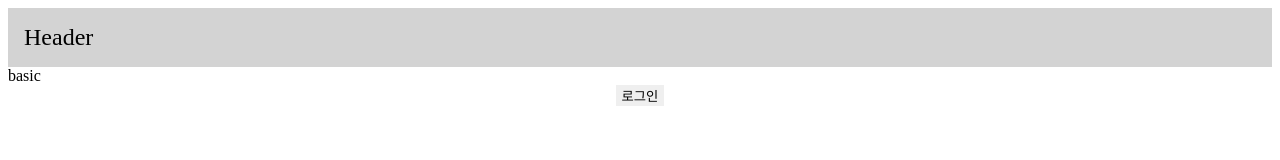
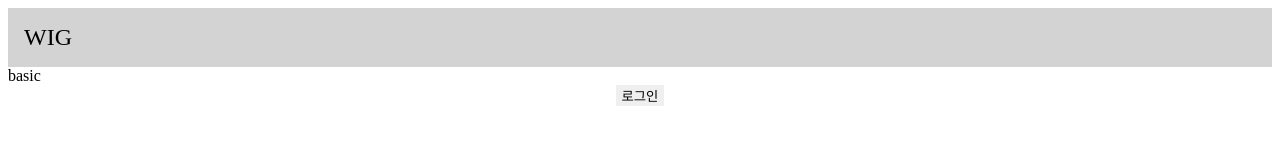
Before and after one commit to KingBoRam/WIG, a Next.js app: page / in a window 1280 px wide. Shown: the top 160 px of the page. Built offline with nearby package versions, Linux system fonts and the light colour scheme.

Commit message:
특정페이지 layout제외 / form태그안에서 페이지이동

```diff
--- a/components/MainLayout.js
+++ b/components/HeaderLayout.js
@@ -1,9 +1,9 @@
-export default function MainLayout({ children }) {
+export default function HeaderLayout({ children }) {
   return (
     <>
       <div>
         <header style={{ background: "lightgray", padding: 16, fontSize: 24 }}>
-          Header
+          WIG
         </header>
       </div>
       {children}
--- a/components/BaseLayout.js
+++ b/components/InfoLayout.js
@@ -1,6 +1,6 @@
 import Head from "next/head";
 
-export default function BaseLayout({ children }) {
+export default function InfoLayout({ children }) {
   return (
     <>
       <Head>
@@ -11,3 +11,4 @@ export default function BaseLayout({ children }) {
     </>
   );
 }
+// 나중에 여기 nav footer등도 넣음녀 될듯..?
--- a/pages/_app.js
+++ b/pages/_app.js
@@ -1,16 +1,23 @@
 import "../styles/globals.css";
 import { RecoilRoot } from "recoil";
-import BaseLayout from "../components/baselayout";
-import MainLayout from "../components/mainLayout";
+import InfoLayout from "../components/InfoLayout";
+import HeaderLayout from "../components/HeaderLayout";
 
 function MyApp({ Component, pageProps }) {
+  const isSpecialPage = pageProps.isSpecialPage || false;
   return (
     <RecoilRoot>
-      <BaseLayout>
-        <MainLayout>
+      {isSpecialPage ? (
+        <InfoLayout>
           <Component {...pageProps} />
-        </MainLayout>
-      </BaseLayout>
+        </InfoLayout>
+      ) : (
+        <InfoLayout>
+          <HeaderLayout>
+            <Component {...pageProps} />
+          </HeaderLayout>
+        </InfoLayout>
+      )}
     </RecoilRoot>
   );
 }
--- a/pages/agree.js
+++ b/pages/agree.js
@@ -321,4 +321,7 @@ const Agree = () => {
     </RegisterTemplate>
   );
 };
+Agree.getInitialProps = () => {
+  return { isSpecialPage: true };
+};
 export default Agree;
--- a/pages/index.js
+++ b/pages/index.js
@@ -3,7 +3,7 @@ import WigTemplate from "../components/Login";
 import Link from "next/link";
 import { useEffect, useState } from "react";
 
-export default function Home() {
+function Home() {
   const [loginState, setLoginState] = useState("");
   useEffect(() => {
     const storedLoginState = sessionStorage.getItem("jwtToken");
@@ -27,3 +27,5 @@ export default function Home() {
     );
   }
 }
+
+export default Home;
```
Also changed, not shown: pages/register.js (+7 -5 lines).
